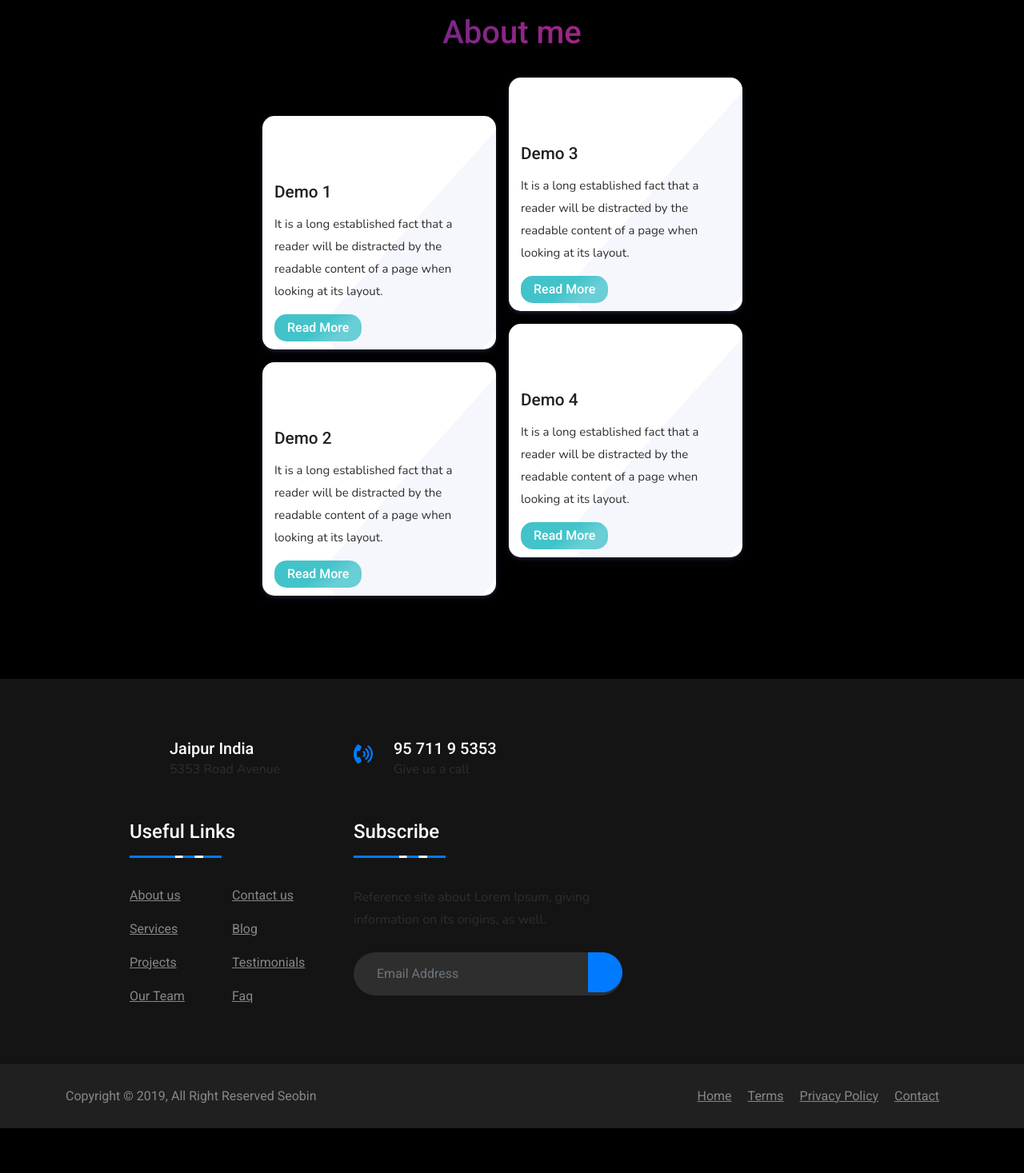
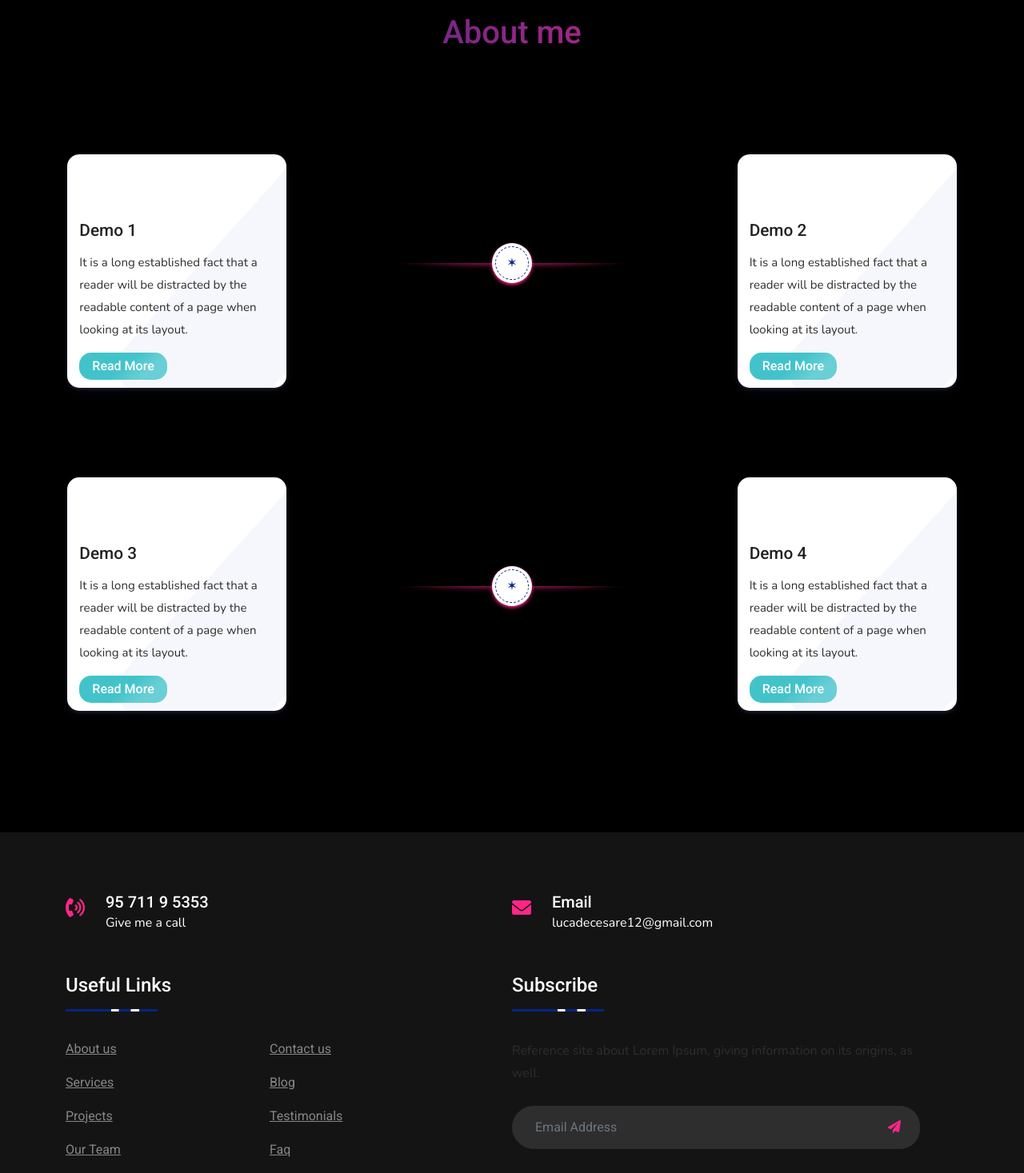
Before and after one commit to Lucadc00/My-website, a Vue app: page / in a window 1280 px wide. Shown: the part 1330-2797 px from the top of the page at 80% size. Before the commit the page ends 2741 px from the top, so only its background shows below. Built offline with nearby package versions, Linux system fonts and the light colour scheme; a web font is replaced by a local one.

Commit message:
updated about and footer section

```diff
--- a/src/components/About.vue
+++ b/src/components/About.vue
@@ -1,10 +1,11 @@
 <template>
  <section id="about">
      <h1 class="text-center about-title py-3">About me</h1>
-     <div class="section_our_solution py-5">
-        <div class="row width">
-            <div class="our_solution_category">
-                <div class="solution_cards_box">
+     <div class="section_our_solution py-5 d-flex justify-content-center">
+        <div class="row width justify-content-around">
+                <div class="solution_cards_box d-flex justify-content-center">
+                  <div class="row justify-content-around">
+                    <div class="col-12 col-lg-3 py-5">
                       <div class="solution_card">
                           <div class="hover_color_bubble"></div>
                           <div class="so_top_icon">
@@ -20,6 +21,16 @@
                           <button type="button" class="read_more_btn">Read More</button>
                           </div>
                       </div>
+                    </div>
+                    <div class="col-12 col-lg-3 d-flex align-items-center">
+                      <div class="astrodivider">
+                      <div class="astrodividermask"></div>
+                      <span>
+                        <i>&#10038;</i>
+                      </span>
+                    </div>
+                    </div>
+                    <div class="col-12 col-lg-3 py-5">
                       <div class="solution_card">
                           <div class="hover_color_bubble"></div>
                           <div class="so_top_icon">
@@ -35,8 +46,12 @@
                           </div>
                       </div>
                     </div>
+                  </div>
+                </div>
                 <!--  -->
-                <div class="solution_cards_box sol_card_top_3">
+                <div class="solution_cards_box d-flex justify-content-center">
+                  <div class="row justify-content-around">
+                    <div class="col-12 col-lg-3 py-5">
                       <div class="solution_card">
                           <div class="hover_color_bubble"></div>
                           <div class="so_top_icon">
@@ -52,6 +67,16 @@
                           <button type="button" class="read_more_btn">Read More</button>
                           </div>
                       </div>
+                    </div>
+                    <div class="col-12 col-lg-3 d-flex align-items-center">
+                      <div class="astrodivider">
+                      <div class="astrodividermask"></div>
+                      <span>
+                        <i>&#10038;</i>
+                      </span>
+                    </div>
+                    </div>
+                    <div class="col-12 col-lg-3 py-5">
                       <div class="solution_card">
                           <div class="hover_color_bubble"></div>
                           <div class="so_top_icon">
@@ -71,6 +96,7 @@
                   </div>
                 </div>
             </div>
+    </div>
  </section>
 </template>
 
@@ -81,6 +107,54 @@ export default {
 </script>
 
 <style>
+/* DIVIDER */
+.astrodivider {
+  margin: 64px auto;
+  width: 400px;
+  max-width: 100%;
+  position: relative;
+}
+
+.astrodividermask {
+  overflow: hidden;
+  height: 20px;
+}
+
+.astrodividermask:after {
+  content: "";
+  display: block;
+  margin: -25px auto 0;
+  width: 100%;
+  height: 25px;
+  border-radius: 125px / 12px;
+  box-shadow: 0 0 8px #FF2687;
+}
+.astrodivider span {
+  width: 50px;
+  height: 50px;
+  position: absolute;
+  bottom: 100%;
+  margin-bottom: -25px;
+  left: 50%;
+  margin-left: -25px;
+  border-radius: 100%;
+  box-shadow: 0 2px 4px #FF2687;
+  background: #fff;
+}
+.astrodivider i {
+  position: absolute;
+  top: 4px;
+  bottom: 4px;
+  left: 4px;
+  right: 4px;
+  border-radius: 100%;
+  border: 1px dashed #002687;
+  text-align: center;
+  line-height: 40px;
+  font-style: normal;
+  color: #002687;
+}
+/*  */
 div.row{
     width: 100%;
 }
@@ -98,22 +172,8 @@ h1.about-title{
 h1.about-title:hover{
     background-size: 80%;
 }
-.section_our_solution .row {
-  align-items: center;
-}
 
-.our_solution_category {
-  display: flex;
-  flex-direction: row;
-  flex-wrap: wrap;
-}
-.our_solution_category .solution_cards_box {
-  display: flex;
-  flex-direction: column;
-  justify-content: center;
-}
 .solution_cards_box .solution_card {
-  flex: 0 50%;
   background: #fff;
   box-shadow: 0 2px 4px 0 rgba(136, 144, 195, 0.2),
     0 5px 15px 0 rgba(37, 44, 97, 0.15);
--- a/src/components/Footer.vue
+++ b/src/components/Footer.vue
@@ -4,24 +4,10 @@
         <div class="container">
             <div class="row">
                 <!-- End Col -->
-                <div class="col-md-12 col-lg-8">
+                <div class="col-md-6">
                   <div class="row">
-                        <div class="col-md-6">
-                            <div class="contact-us">
-                                <div class="contact-icon">
-                                    <i class="fa fa-map-o" aria-hidden="true"></i>
-                                </div>
-                                <!-- End contact Icon -->
-                                <div class="contact-info">
-                                    <h3>Jaipur India</h3>
-                                    <p>5353 Road Avenue</p>
-                                </div>
-                                <!-- End Contact Info -->
-                            </div>
-                            <!-- End Contact Us -->
-                        </div>
                       <!-- End Col -->
-                        <div class="col-md-6">
+                      <div class="col-12">
                           <div class="contact-us contact-us-last">
                               <div class="contact-icon">
                                   <i class="fa fa-volume-control-phone" aria-hidden="true"></i>
@@ -29,18 +15,15 @@
                               <!-- End contact Icon -->
                               <div class="contact-info">
                                   <h3>95 711 9 5353</h3>
-                                    <p>Give us a call</p>
+                                  <p class="text-white">Give me a call</p>
                               </div>
                               <!-- End Contact Info -->
                           </div>
                           <!-- End Contact Us -->
                       </div>
                       <!-- End Col -->
-                    </div>
-                    <!-- End Contact Row -->
-                    <div class="row">
-                        <div class="col-md-12 col-lg-6">
-                            <div class="footer-widget footer-left-widget">
+                      <div class="col-12 mb-5">
+                          <div class="footer-widget footer-left-widget p-0">
                               <div class="section-heading">
                                   <h3>Useful Links</h3>
                                   <span class="animate-border border-black"></span>
@@ -76,8 +59,27 @@
                           </div>
                           <!-- End Footer Widget -->
                       </div>
+                  </div>
+                </div>
+                <div class="col-md-6">
+                  <div class="row">
+                      <div class="col-12">
+                          <div class="contact-us p-0">
+                              <div class="contact-icon">
+                                  <i class="fas fa-envelope" aria-hidden="true"></i>
+                              </div>
+                              <!-- End contact Icon -->
+                              <div class="contact-info">
+                                  <h3>Email</h3>
+                                  <p class="text-white">lucadecesare12@gmail.com</p>
+                              </div>
+                              <!-- End Contact Info -->
+                          </div>
+                          <!-- End Contact Us -->
+                      </div>
+
                       <!-- End col -->
-                        <div class="col-md-12 col-lg-6">
+                      <div class="col-12">
                           <div class="footer-widget">
                               <div class="section-heading">
                                   <h3>Subscribe</h3>
@@ -89,8 +91,8 @@
                                   <div class="form-row">
                                       <div class="col dk-footer-form">
                                           <input type="email" class="form-control" placeholder="Email Address">
-                                            <button type="submit">
-                                                <i class="fa fa-send"></i>
+                                          <button type="submit" class="foot">
+                                              <i class="fas fa-paper-plane foot-colo"></i>
                                           </button>
                                       </div>
                                   </div>
@@ -101,47 +103,14 @@
                       </div>
                       <!-- End Col -->
                   </div>
+                </div>
+                    <!-- End Contact Row -->
                     <!-- End Row -->
-                </div>
                 <!-- End Col -->
             </div>
             <!-- End Widget Row -->
         </div>
         <!-- End Contact Container -->
-
-
-        <div class="copyright">
-            <div class="container">
-                <div class="row">
-                    <div class="col-md-6">
-                        <span>Copyright © 2019, All Right Reserved Seobin</span>
-                    </div>
-                    <!-- End Col -->
-                    <div class="col-md-6">
-                        <div class="copyright-menu">
-                            <ul>
-                                <li>
-                                    <a href="#">Home</a>
-                                </li>
-                                <li>
-                                    <a href="#">Terms</a>
-                                </li>
-                                <li>
-                                    <a href="#">Privacy Policy</a>
-                                </li>
-                                <li>
-                                    <a href="#">Contact</a>
-                                </li>
-                            </ul>
-                        </div>
-                    </div>
-                    <!-- End col -->
-                </div>
-                <!-- End Row -->
-            </div>
-            <!-- End Copyright Container -->
-        </div>
-        <!-- End Copyright -->
         <!-- Back to top -->
         <div id="back-to-top" class="back-to-top">
             <button @click="topFn"  class="btn btn-dark my my-back" title="Back to Top" style="display: inline-block;">
@@ -172,7 +141,14 @@ export default {
 </script>
 
 <style>
-
+i.foot-colo{
+  color: #FF2687;
+}
+button.foot{
+  background-color: #2E2E2E !important;
+  border: none !important;
+  height: 54px;
+}
 .my-back:hover{
      background-color:#2e2e2e !important;
  }
@@ -191,7 +167,7 @@ p {
   display: block;
   width: 115px;
   height: 3px;
-  background: #007bff; }
+  background: #002687; }
 
 .animate-border:after {
   position: absolute;
@@ -228,8 +204,8 @@ p {
   border-color: #F5B02E; }
 
 .animate-border.border-orange:after {
-  border-right-color: #007bff;
-  border-left-color: #007bff; }
+  border-right-color: #002687;
+  border-left-color: #002687; }
 
 .animate-border.border-ash:after {
   border-right-color: #EEF0EF;
@@ -240,21 +216,6 @@ p {
   border-left-color: #F7F9F8; }
 
 /* Animated heading border */
-@keyframes primary-short {
-  0% {
-    width: 15%; }
-  50% {
-    width: 90%; }
-  100% {
-    width: 10%; } }
-
-@keyframes primary-long {
-  0% {
-    width: 80%; }
-  50% {
-    width: 0%; }
-  100% {
-    width: 80%; } }
 
 .dk-footer {
   padding: 75px 0 0;
@@ -273,72 +234,9 @@ p {
     font-size: 24px;
     top: -15px;
     position: relative;
-    color:#007bff; }
+    color:#FF2687; }
 
-.dk-footer-box-info {
-  position: absolute;
-  width: 439px;
-  top: -122px;
-  background: #202020;
-  padding: 40px;
-  z-index: 2; }
-  .dk-footer-box-info .footer-social-link h3 {
-    color: #fff;
-    font-size: 24px;
-    margin-bottom: 25px; }
-  .dk-footer-box-info .footer-social-link ul {
-    list-style-type: none;
-    padding: 0;
-    margin: 0; }
-  .dk-footer-box-info .footer-social-link li {
-    display: inline-block; }
-  .dk-footer-box-info .footer-social-link a i {
-    display: block;
-    width: 40px;
-    height: 40px;
-    border-radius: 50%;
-    text-align: center;
-    line-height: 40px;
-    background: #000;
-    margin-right: 5px;
-    color: #fff; }
-    .dk-footer-box-info .footer-social-link a i.fa-facebook {
-      background-color: #3B5998; }
-    .dk-footer-box-info .footer-social-link a i.fa-twitter {
-      background-color: #55ACEE; }
-    .dk-footer-box-info .footer-social-link a i.fa-google-plus {
-      background-color: #DD4B39; }
-    .dk-footer-box-info .footer-social-link a i.fa-linkedin {
-      background-color: #0976B4; }
-    .dk-footer-box-info .footer-social-link a i.fa-instagram {
-      background-color: #B7242A; }
 
-.footer-awarad {
-  margin-top: 285px;
-  display: -webkit-box;
-  display: -webkit-flex;
-  display: -moz-box;
-  display: -ms-flexbox;
-  display: flex;
-  -webkit-box-flex: 0;
-  -webkit-flex: 0 0 100%;
-  -moz-box-flex: 0;
-  -ms-flex: 0 0 100%;
-  flex: 0 0 100%;
-  -webkit-box-align: center;
-  -webkit-align-items: center;
-  -moz-box-align: center;
-  -ms-flex-align: center;
-  align-items: center; }
-  .footer-awarad p {
-    color: #fff;
-    font-size: 24px;
-    font-weight: 700;
-    margin-left: 20px;
-    padding-top: 15px; }
-
-.footer-info-text {
-  margin: 26px 0 32px; }
 
 .footer-left-widget {
   padding-left: 80px; }
@@ -443,27 +341,6 @@ p {
     color: #fff;
     margin-bottom: 0; }
 
-.copyright {
-  padding: 28px 0;
-  margin-top: 55px;
-  background-color: #202020; }
-  .copyright span,
-  .copyright a {
-    color: #878787;
-    -webkit-transition: all 0.3s linear;
-    -o-transition: all 0.3s linear;
-    transition: all 0.3s linear; }
-  .copyright a:hover {
-    color:#007bff; }
-
-.copyright-menu ul {
-  text-align: right;
-  margin: 0; }
-
-.copyright-menu li {
-  display: inline-block;
-  padding-left: 20px; }
-
 .back-to-top {
   position: relative;
   z-index: 2; }
@@ -488,5 +365,4 @@ p {
       border-color: #FA6742; }
 
   /* Credit to https://bootsnipp.com/snippets/ooa9M  */
-
 </style>
--- a/src/components/Projects.vue
+++ b/src/components/Projects.vue
@@ -1,6 +1,6 @@
 <template>
 <h1 class="proje-title text-center py-3 my-0 ">My projects</h1>
-<div class="container py-5 " id="projects">
+<div class="container py-5 d-flex justify-content-center" id="projects">
 	<div class="row">
 		<div class="col-md-4">
 			<div class="profile-card-4 text-center"><img src="http://envato.jayasankarkr.in/code/profile/assets/img/profile-4.jpg" class="img img-responsive">
```
Also changed, not shown: src/components/Navbar.vue (+17 -18 lines), 5 other files (tests, documents, lock files or other folders). Lines whose indentation alone changed are shown as unchanged.
